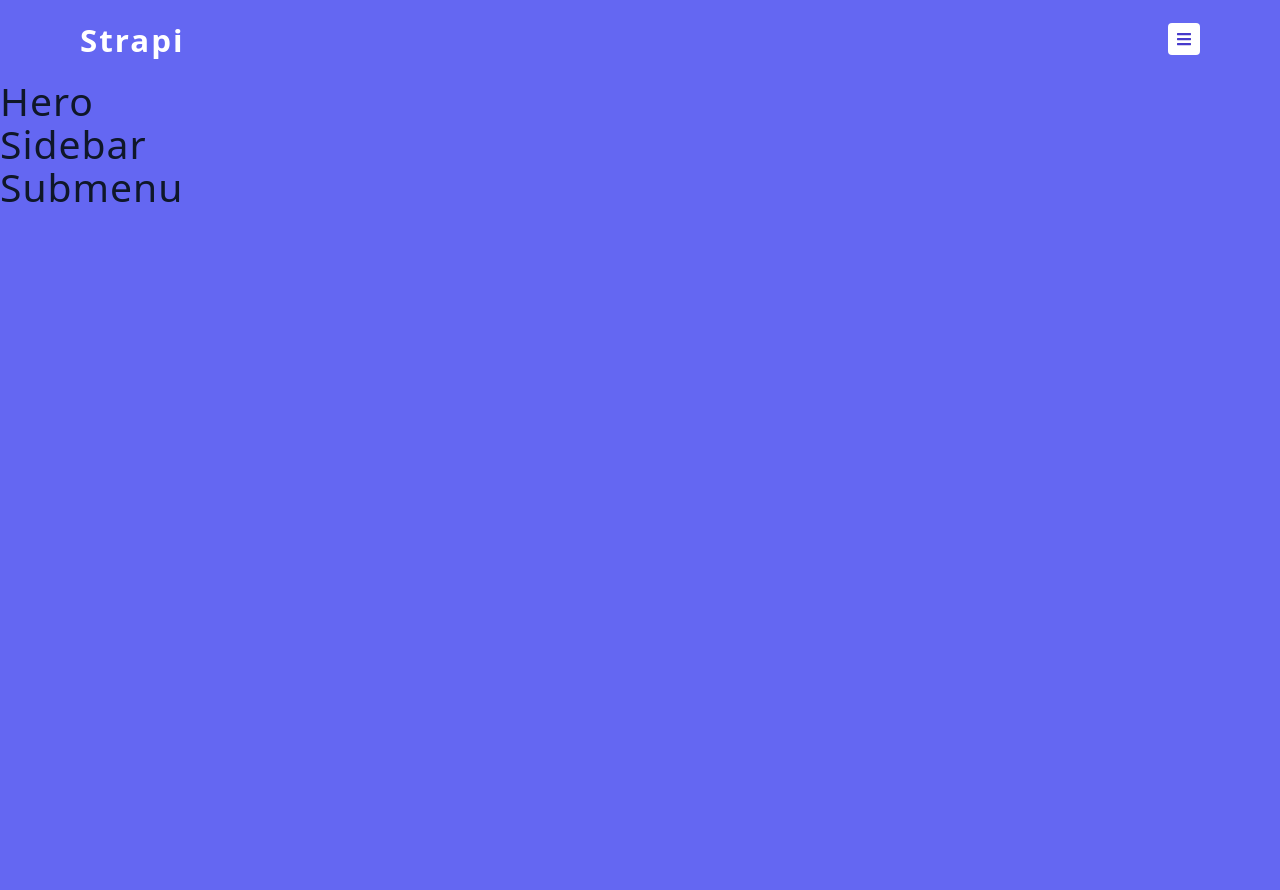
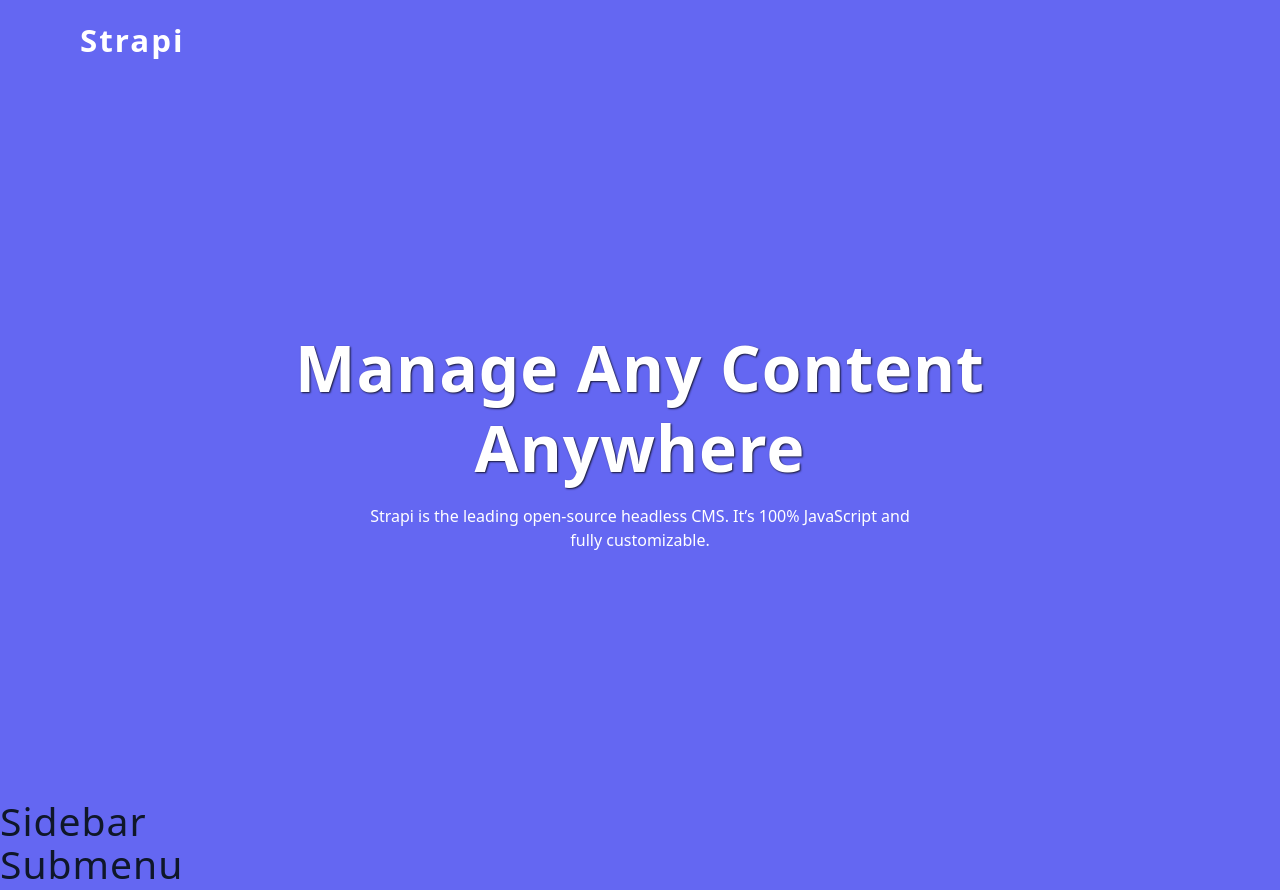
Before and after one commit to pooYAYooq/submenus, a React (Vite) app: page / in a window 1280 px wide. Before the commit the page ends 800 px from the top, so only its background shows below. Built offline with nearby package versions, Linux system fonts and the light colour scheme.

Commit message:
feat: implement Hero component with responsive styles and enhance Navbar styles

```diff
--- a/src/components/Hero/Hero.jsx
+++ b/src/components/Hero/Hero.jsx
@@ -1,7 +1,17 @@
-
+import styles from './Hero.module.scss';
 const Hero = () => {
   return (
-    <h2>Hero</h2>
-  )
-}
-export default Hero
+    <div className={styles.heroContainer}>
+      <div className={styles.heroCenter}>
+        <h1>
+          manage any content <br /> anywhere
+        </h1>
+        <p>
+          Strapi is the leading open-source headless CMS. It’s 100% JavaScript
+          and fully customizable.
+        </p>
+      </div>
+    </div>
+  );
+};
+export default Hero;
--- a/src/components/Hero/Hero.module.scss
+++ b/src/components/Hero/Hero.module.scss
@@ -0,0 +1,40 @@
+@use '../../styles/abstracts/' as *;
+
+.heroContainer {
+  min-height: calc(100vh - 5rem);
+  display: grid;
+  place-items: center;
+}
+
+.heroCenter {
+  color: var(--white);
+  width: var(--fluid-width);
+  max-width: var(--max-width);
+
+  h1 {
+    font-size: clamp(3rem, 5vw, 5rem);
+    margin-bottom: 1rem;
+    font-weight: 700;
+    line-height: 1.25;
+    text-shadow: 1px 1px 2px rgba(0, 0, 0, 0.4);
+  }
+
+  p {
+    line-height: 1.5;
+  }
+}
+
+@include breakpoint(medium) {
+  .heroCenter {
+    text-align: center;
+
+    h1 {
+      text-shadow: 1px 1px 2px rgba(0, 0, 0, 0.8);
+    }
+
+    p {
+      max-width: 35em;
+      margin: 0 auto;
+    }
+  }
+}
--- a/src/components/Navbar/Navbar.module.scss
+++ b/src/components/Navbar/Navbar.module.scss
@@ -1,3 +1,5 @@
+@use '../../styles/abstracts/' as *;
+
 .nav {
   height: 5rem;
   display: flex;
@@ -41,3 +43,9 @@
     transform: scale(1.05);
   }
 }
+
+@include breakpoint(medium) {
+  .toggleBtn {
+    display: none;
+  }
+}
```
